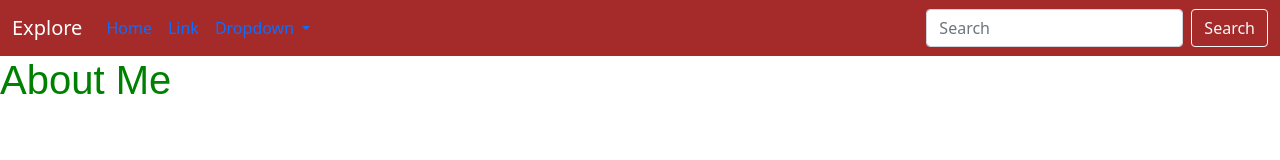
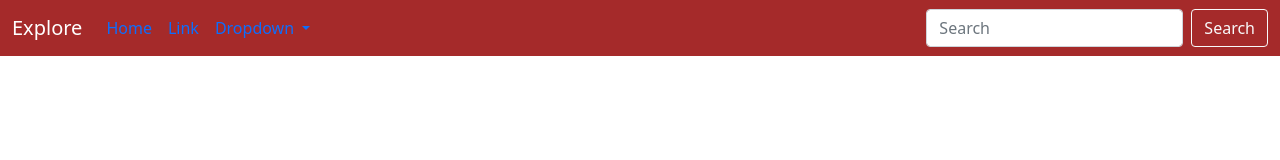
Before and after one commit to klucas72/basic_html_CSS_page, a plain HTML site: page index.html in a window 1280 px wide. Drawn offline with nearby package versions, Linux system fonts and the light colour scheme.

Commit message:
12th push

```diff
--- a/assets/style.css
+++ b/assets/style.css
@@ -18,11 +18,8 @@ body {
     color: white;
 }
 
-h1 {
-    color: green;
-    text-align: left;
-    font-size: large;
-    font-weight: bold;
-    font-family: Arial, Helvetica, sans-serif;
-
+.about-me {
+    border: solid green 8px;
+    background-color: green;
+    opacity: 0.1;
 }
--- a/index.html
+++ b/index.html
@@ -53,7 +53,6 @@
             </div>
           </nav>
           <section>
-            <h1>About Me</h1>
 
 
           </section>
```
